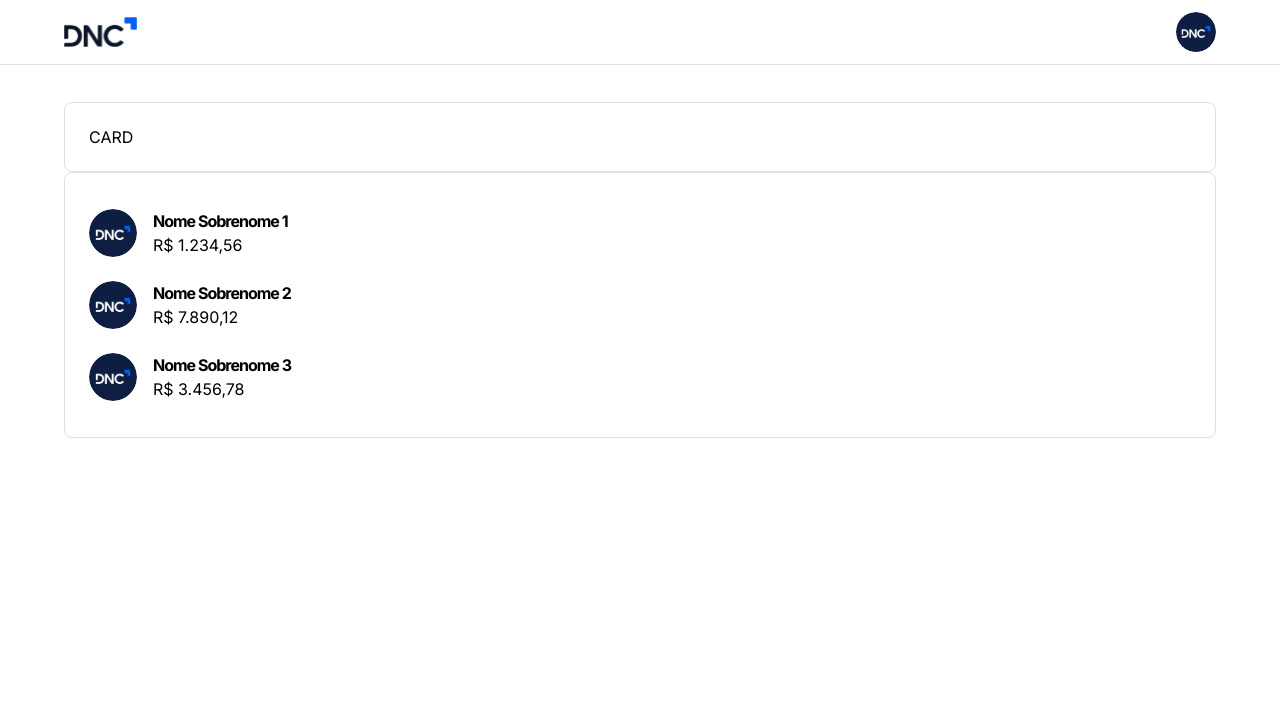
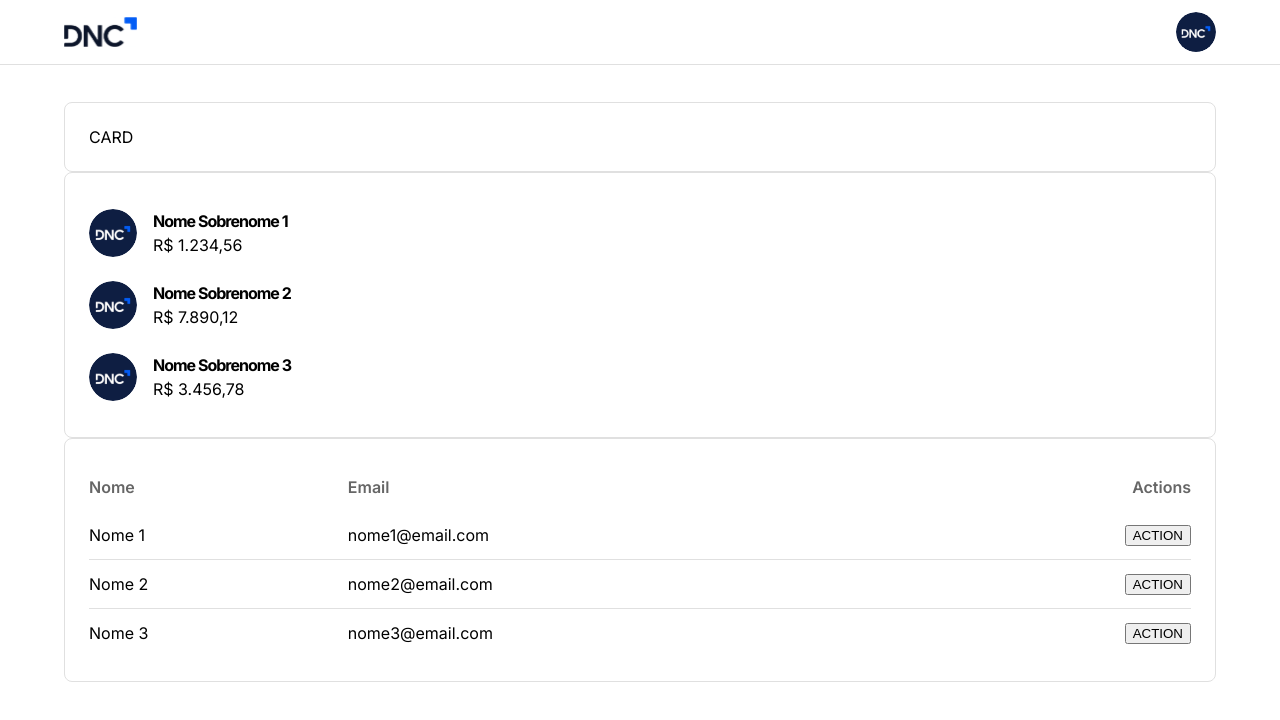
Before and after one commit to Edmilson2606/dnc-sales-dashboard-ecm, a React (Vite) app: page /home in a window 1280 px wide. Shown: the top 720 px of the page. Built offline with nearby package versions, Linux system fonts and the light colour scheme.

Commit message:
Feat: Table Component

```diff
--- /dev/null
+++ b/src/components/CustomTable.tsx
@@ -0,0 +1,73 @@
+import style from 'styled-components'
+import type { CustomTableProps } from '@/types'
+import { pxToRem } from '@/utils'
+
+const TableWrapper = style.div`
+  overflow-x: auto;
+  width: 100%;
+  table {
+    width: 100%;
+    border-collapse: collapse;
+
+    th,
+    td {
+      height: ${pxToRem(48)};
+      padding: 0 ${pxToRem(8)} 0 0;
+      text-align: left;
+
+      &:last-child {
+        text-align: right;
+        padding: 0;
+      }
+    }
+
+    th {
+      color: ${(props) => props.theme.typographies.subtitle};
+      font-weight: 600;
+    }
+
+    tr {
+      border-bottom: ${pxToRem(1)} solid ${(props) => props.theme.appDefaultStroke};
+
+      &:last-child {
+        border-bottom: none;
+      }
+    }
+  }
+`
+
+function CustomTable(props: CustomTableProps) {
+  const { headers, rows } = props
+  return (
+    <TableWrapper>
+      <table>
+        <thead>
+          <tr>
+            {
+              headers.map((header, index) => (
+                <th key={index}>{header}</th>
+              ))
+            }
+          </tr>
+        </thead>
+        <tbody>
+          {
+            rows.map((row, rowIndex) => (
+              <tr key={rowIndex}>
+                {
+                  row.map((cell, cellIndex) => (
+                    <td key={cellIndex}>
+                      {cell}
+                    </td>
+                  ))
+                }
+              </tr>
+            ))
+          }
+        </tbody>
+      </table>
+    </TableWrapper>
+  )
+}
+
+export default CustomTable
--- a/src/components/index.ts
+++ b/src/components/index.ts
@@ -1,4 +1,5 @@
 export { default as AvatarList } from './AvatarList'
+export { default as CustomTable } from './CustomTable'
 export { default as FormComponent } from './FormComponent'
 export { default as Header } from './Header'
 export * from './BannerImage'
--- a/src/pages/Home.tsx
+++ b/src/pages/Home.tsx
@@ -1,4 +1,4 @@
-import { AvatarList, CardComponent, Header } from "@/components"
+import { AvatarList, CardComponent, CustomTable, Header } from "@/components"
 import { Container } from "@mui/material"
 import { currencyConverter } from "@/utils"
 
@@ -20,6 +20,28 @@
       subtitle: currencyConverter(3456.78)
     }
   ]
+
+  const mockTableData = {
+    headers: ['Nome', 'Email', 'Actions'],
+    rows: [
+      [
+        <span>Nome 1</span>,
+        <span>nome1@email.com</span>,
+        <button>ACTION</button>,
+      ],
+      [
+        <span>Nome 2</span>,
+        <span>nome2@email.com</span>,
+        <button>ACTION</button>,
+      ],
+      [
+        <span>Nome 3</span>,
+        <span>nome3@email.com</span>,
+        <button>ACTION</button>,
+      ],
+    ]
+  }
+
   return (
     <>
       <Header />
@@ -28,6 +50,12 @@
         <CardComponent>
           <AvatarList listData={mockListData} />
         </CardComponent>
+        <CardComponent>
+          <CustomTable
+            headers={mockTableData.headers}
+            rows={mockTableData.rows}
+          />
+        </CardComponent>
       </Container>
     </>
   )
--- /dev/null
+++ b/src/types/customTable.d.ts
@@ -0,0 +1,4 @@
+export interface CustomTableProps {
+  headers: string[]
+  rows: React.ReactNode[][]
+}
--- a/src/types/index.ts
+++ b/src/types/index.ts
@@ -1,4 +1,5 @@
 export * from './avatarsList'
+export * from './customTable'
 export * from './theme'
 export * from './typographies'
 export * from './formComponent'
```
